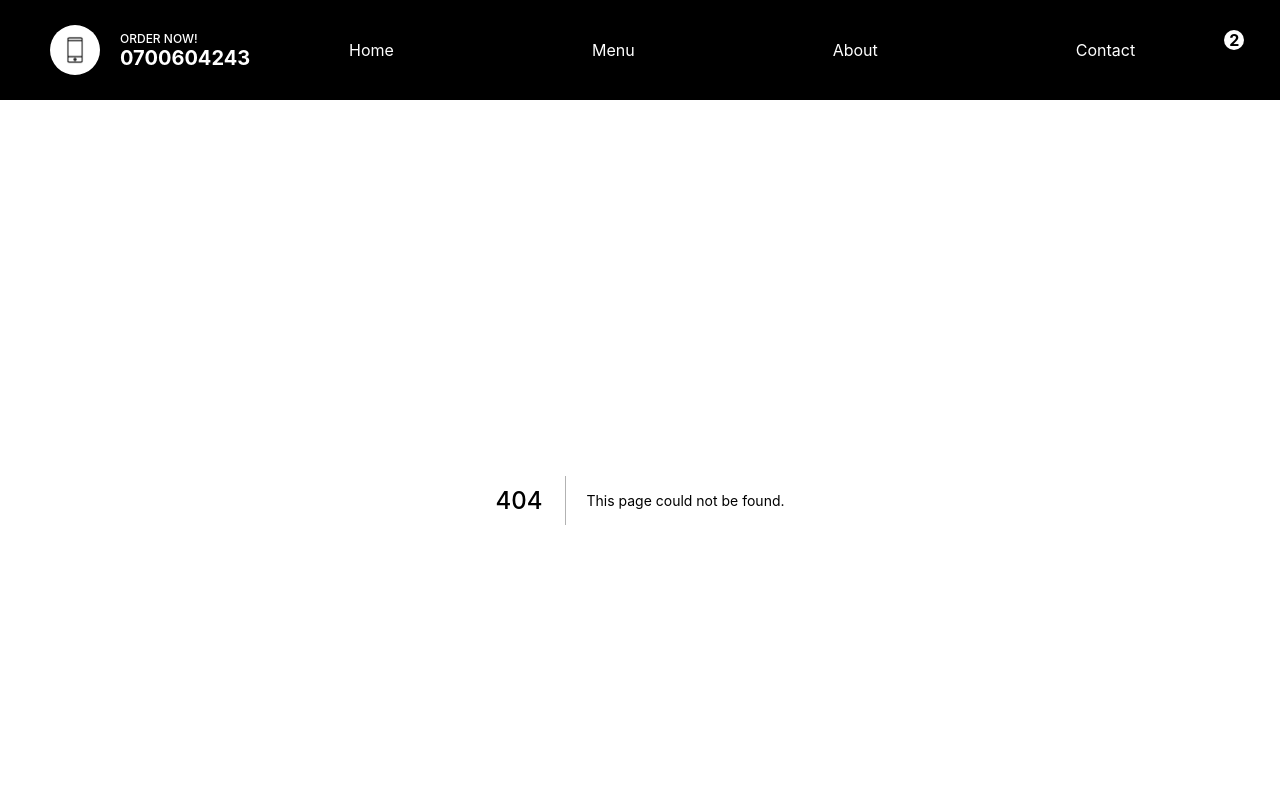
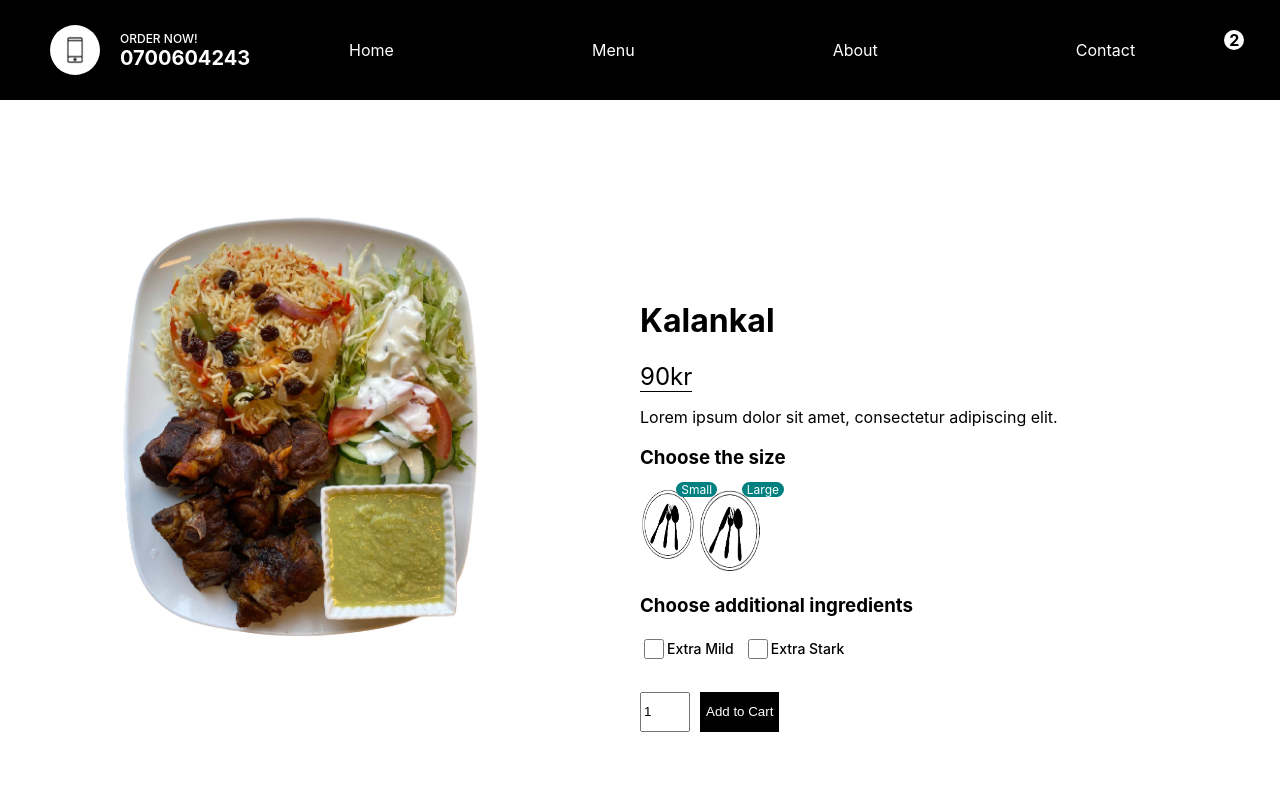
Before and after one commit to ahmedMoussa2020/markaCadey, a Next.js app: page /product/1 in a window 1280 px wide. Before the commit this address had no page. Shown: the top 800 px of the page. Built offline with nearby package versions, Linux system fonts and the light colour scheme.

Commit message:
product page design

```diff
--- /dev/null
+++ b/pages/product/[id].jsx
@@ -0,0 +1,78 @@
+import styles from "../../styles/Product.module.css"
+import Image from "next/image";
+import { useState } from "react";
+
+
+const Product = () => {
+    const [size, setSize] = useState(0);
+    const kala = {
+        id: 1,
+        img: "/img/kala.png",
+        name: "Kalankal",
+        price: [90, 100],
+        desc: "Lorem ipsum dolor sit amet, consectetur adipiscing elit."
+
+    }
+    return (
+        <div className={styles.container}>
+            <div className={styles.left}>
+                <div className={styles.imgContainer}>
+                    <Image src={kala.img} layout="fill" alt="" objectFit="contain" />
+                </div>
+            </div>
+            <div className={styles.right}>
+                <h1 className={styles.title}>{kala.name}</h1>
+                <span className={styles.price}>{kala.price[size]}kr</span>
+                <p className={styles.desc}>{kala.desc}</p>
+                <h3 className={styles.choose}>Choose the size</h3>
+
+                <div className={styles.sizes}>
+                    <div className={styles.size} onClick={()=>setSize(0)}>
+                        <Image src="/img/plate2.png" layout="fill" alt=""/>
+                        <span className={styles.number}>Small</span>
+                    </div>
+
+                    <div className={styles.size} onClick={()=>setSize(1)}>
+                        <Image src="/img/plate2.png" layout="fill" alt=""/>
+                        <span className={styles.number}>Large</span>
+                    </div>
+                </div>
+                <h3 className={styles.chosse}>Choose additional ingredients</h3>
+                <div className={styles.ingredients}>
+                    <div className={styles.option}>
+                        <input
+                        type="checkbox"
+                        id="Mild"
+                        name="Mild"
+                        className={styles.checkbox}
+                        ></input>
+                        <label htmlFor="Mild">Extra Mild</label>
+                    </div>
+                    <div className={styles.option}>
+                        <input
+                        type="checkbox"
+                        id="Stark"
+                        name="Stark"
+                        className={styles.checkbox}
+                        ></input>
+                        <label htmlFor="Stark">Extra Stark</label>
+                    </div>
+                    {/* <div className={styles.option}>
+                        <input
+                        type="checkbox"
+                        id="double"
+                        name="double"
+                        className={styles.checkbox}
+                        ></input>
+                        <label htmlFor="double">Double Ingredients</label>
+                    </div> */}
+                </div>
+                <div className={styles.add}>
+                    <input type="number" defaultValue={1} className={styles.quantity}/>
+                    <button className={styles.button}>Add to Cart</button>
+                </div>
+            </div>
+        </div>
+    )
+}
+export default Product;
--- /dev/null
+++ b/styles/Product.module.css
@@ -0,0 +1,97 @@
+.container{
+    height: calc(100vh - 100px);
+    display: flex;
+}
+
+.left {
+    flex: 1;
+    height: 100%;
+    display: flex;
+    align-items: center;
+    justify-content: center;
+}
+
+.right{
+    flex: 1;
+    padding: 20px;
+    margin-top: 160px;
+}
+
+.imgContainer{
+    width: 80%;
+    height: 80%;
+    position: relative;
+}
+
+.price{
+    color:black;
+    font-size: 24px;
+    font-weight: 400;
+    border-bottom: 1px solid black;
+}
+
+.sizes{
+    width: 20%;
+    display: flex;
+    justify-content: space-between;
+}
+.size{
+    width: 90px;
+    height: 80px;
+    position: relative;
+    cursor: pointer;
+}
+
+.size:nth-child(1){
+    width: 75px;
+    height: 75px;
+}
+
+.size:last-child{
+    width: 88px;
+    height: 88px;
+}
+
+.number{
+    position: absolute;
+    top: -5px;
+    right: -20px;
+    background-color: teal;
+    color: white;
+    font-size: 12px;
+    padding: 0 5px;
+    border-radius: 10px;
+}
+
+.ingredients{
+    display: flex;
+    margin-bottom: 30px;
+}
+
+.option{
+    display: flex;
+    align-items: center;
+    margin-right: 10px;
+    font-size: 14px;
+    font-weight: 500;
+}
+
+.checkbox{
+    width: 20px;
+    height: 20px;
+}
+
+.quantity{
+    width: 50px;
+    height: 40px;
+}
+
+.button{
+    height: 40px;
+    margin-left: 10px;
+    background-color: black;
+    color: white;
+    border: none;
+    font-weight: 500;
+    cursor: pointer;
+}
```
